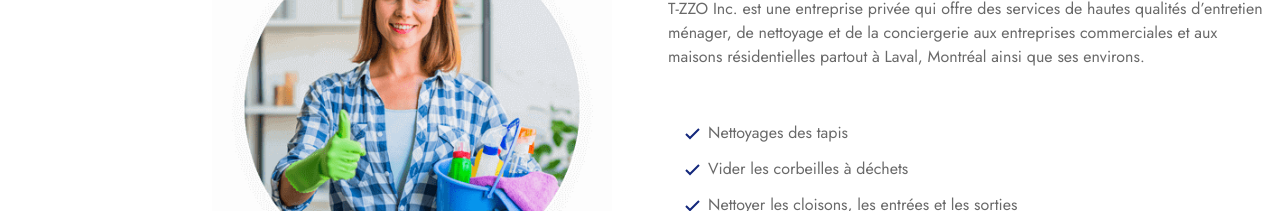
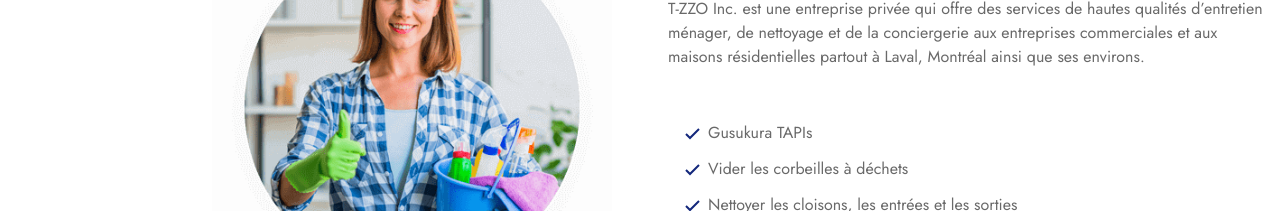
Before and after one commit to mugishap/clenix, a React (Vite) app: page / in a window 1280 px wide. Shown: the part 1200-1411 px from the top of the page. Built offline with nearby package versions, Linux system fonts and the light colour scheme.

Commit message:
Update index.ts

```diff
--- a/src/constants/index.ts
+++ b/src/constants/index.ts
@@ -53,7 +53,7 @@ export const qualities = [
 
 export const offers = [
     {
-        name: "Nettoyages des tapis"
+        name: "Gusukura TAPIs"
     },
     {
         name: "Vider les corbeilles à déchets"
```
